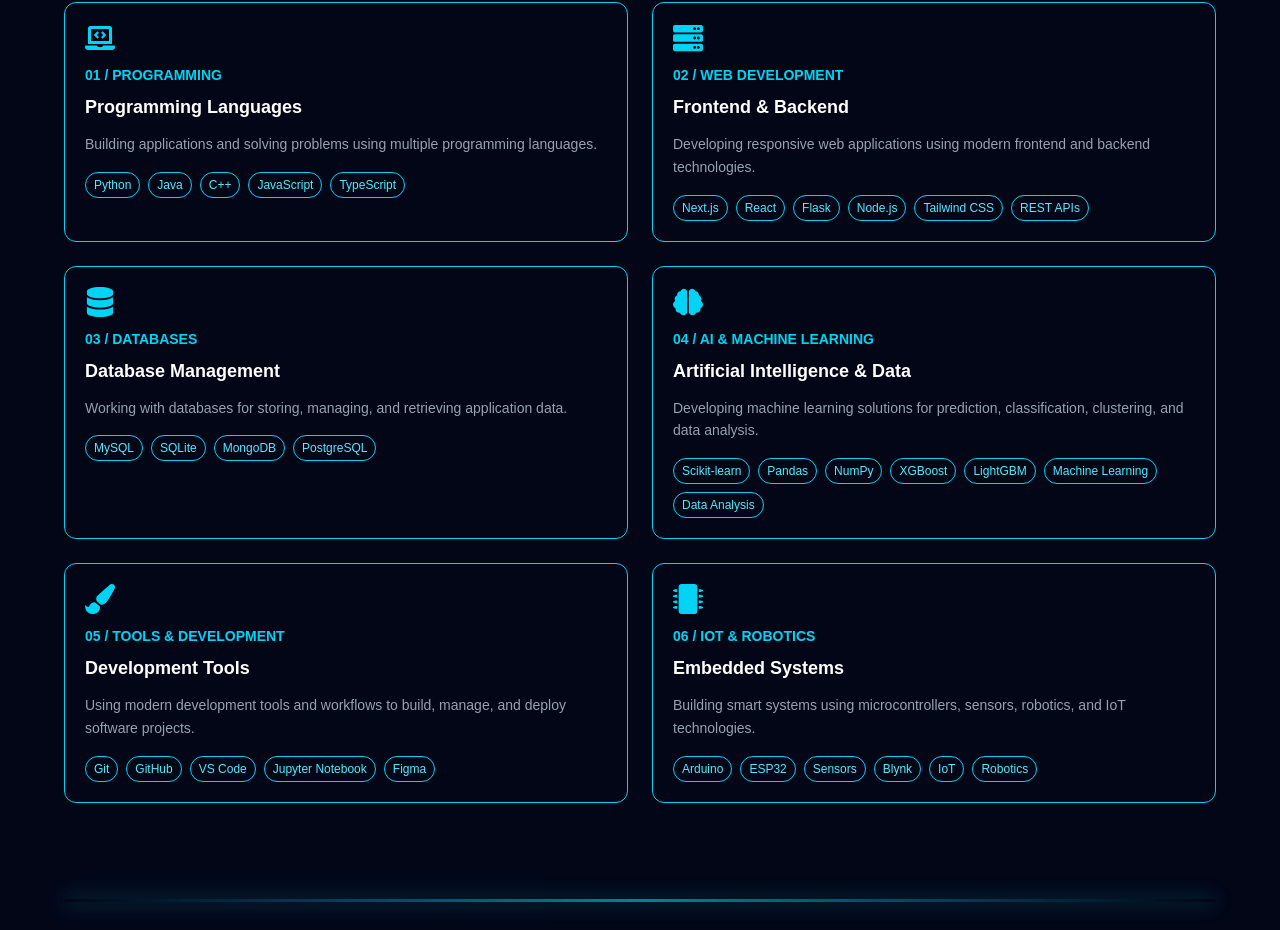
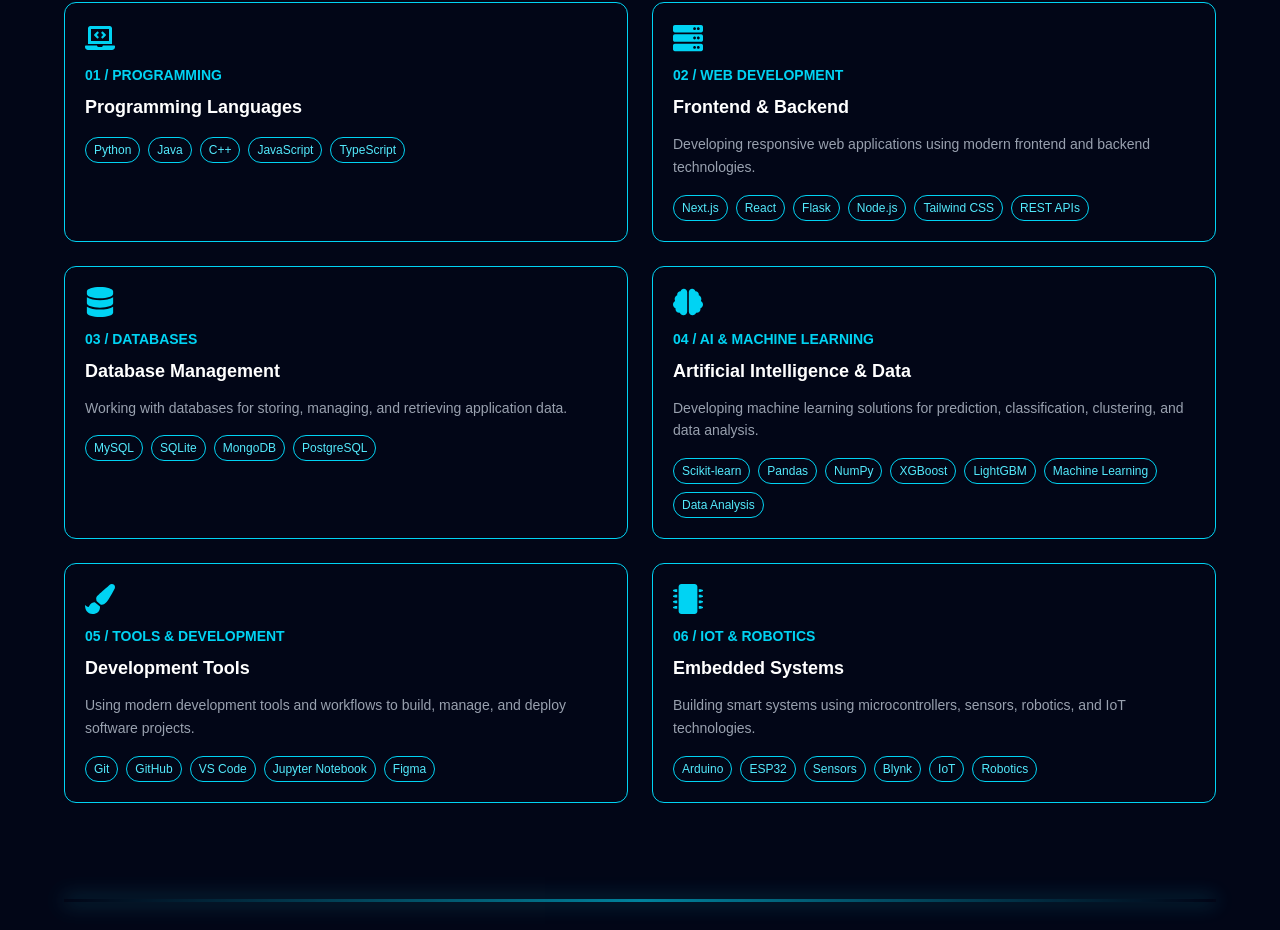
Before and after one commit to Sayuminahettiarachchi/my-portfolio, a Next.js app: page / in a window 1280 px wide. Shown: the part 1852-2782 px from the top of the page. Built offline with nearby package versions, Linux system fonts and the light colour scheme.

Commit message:
Update Skills.tsx

```diff
--- a/components/skills/Skills.tsx
+++ b/components/skills/Skills.tsx
@@ -15,8 +15,7 @@ export default function Skills() {
       title: "PROGRAMMING",
       subtitle: "Programming Languages",
       icon: <FaLaptopCode />,
-      description:
-        "Building applications and solving problems using multiple programming languages.",
+
       skills: [
         "Python",
         "Java",
```
